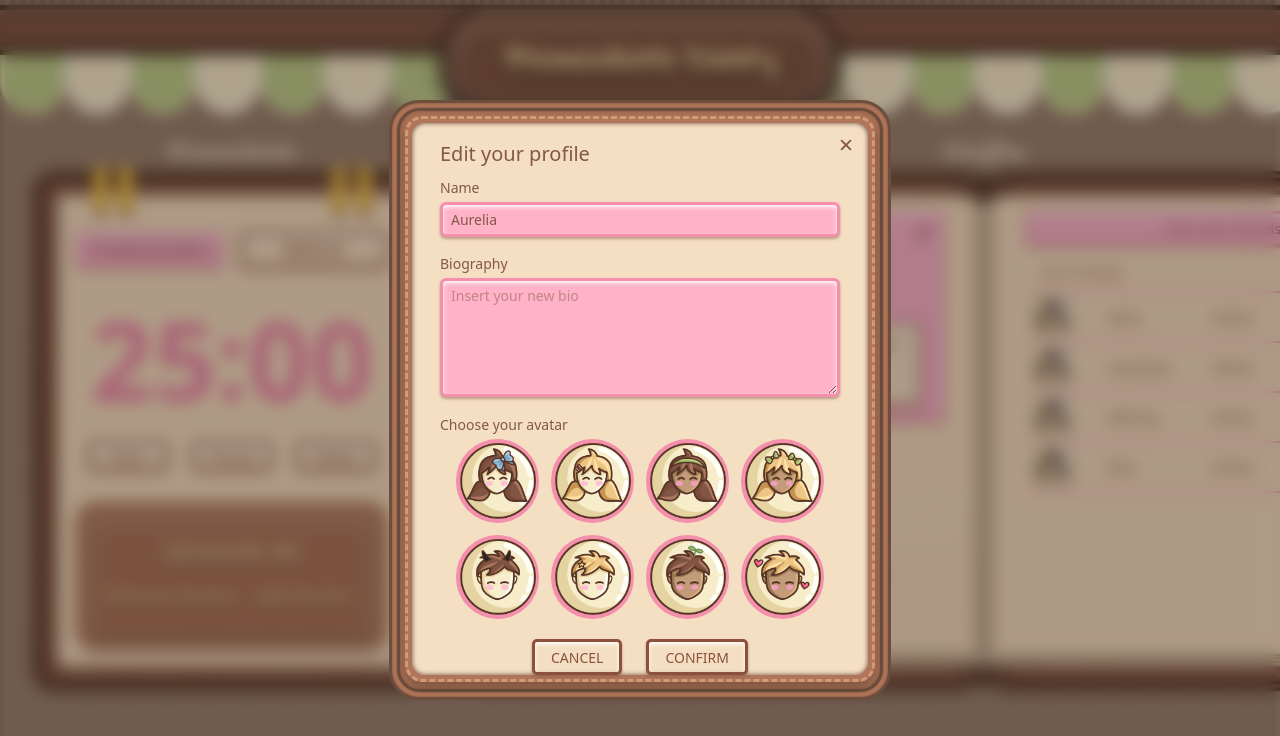
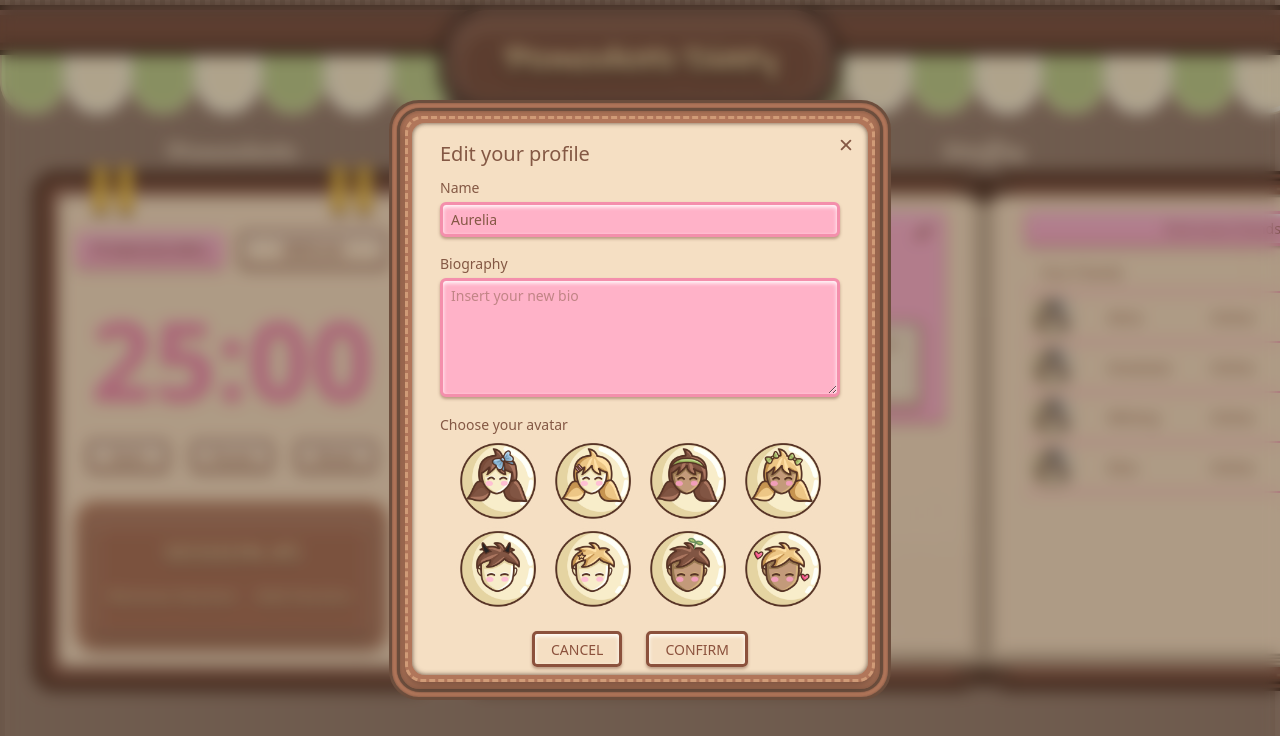
Before and after one commit to eufemia23/Pomodoro-Website, a React (Vite) app: page /profile in a window 1280 px wide. Both pictures are taken after a click on the icon 923 px from the left and 232 px from the top of the page. Shown: the top 736 px of the page. Built offline with nearby package versions, Linux system fonts and the light colour scheme; a web font is replaced by a local one.

Commit message:
Added styling while switching through avatars

```diff
--- a/src/components/EditProfileModal.tsx
+++ b/src/components/EditProfileModal.tsx
@@ -39,6 +39,12 @@ const EditProfileModal = ({ onClose }) => {
     if (inputValueName.trim()) {
       setInputValueName("");
     }
+  };
+
+  const [chosenAvatar, setChosenAvatar] = useState<number>();
+
+  const handleAvatarClick = (avatarIndex: number) => {
+    setChosenAvatar(avatarIndex);
   };
 
   return (
@@ -84,52 +90,100 @@ const EditProfileModal = ({ onClose }) => {
 
                     <div>
                       <div className="mt-3 mb-1">Choose your avatar</div>
-                      <div className="mx-4 grid grid-cols-4 gap-3">
-                        <div className="h-[84px] bg-primary-pink rounded-full flex justify-center items-center">
+                      <div className="mx-4 grid grid-cols-4 gap-x-3 gap-y-1">
+                        <div
+                          className={`h-[84px] rounded-full flex justify-center items-center ${chosenAvatar === 1 ? "bg-accent-dark-green" : "bg-primary-white"}`}
+                        >
                           <div>
-                            <img className="h-19" src={AvatarGLD}></img>
+                            <img
+                              className="h-19 hover:cursor-pointer hover:h-20 duration-100 ease-linear"
+                              onClick={() => handleAvatarClick(1)}
+                              src={AvatarGLD}
+                            ></img>
                           </div>
                         </div>
 
-                        <div className="h-[84px] bg-primary-pink rounded-full flex justify-center items-center">
+                        <div
+                          className={`h-[84px] rounded-full flex justify-center items-center ${chosenAvatar === 2 ? "bg-accent-dark-green" : "bg-primary-white"}`}
+                        >
                           <div>
-                            <img className="h-19" src={AvatarGLL}></img>
+                            <img
+                              className="h-19 hover:cursor-pointer hover:h-20 duration-100 ease-linear"
+                              onClick={() => handleAvatarClick(2)}
+                              src={AvatarGLL}
+                            ></img>
                           </div>
                         </div>
 
-                        <div className="h-[84px] bg-primary-pink rounded-full flex justify-center items-center">
+                        <div
+                          className={`h-[84px] rounded-full flex justify-center items-center ${chosenAvatar === 3 ? "bg-accent-dark-green" : "bg-primary-white"}`}
+                        >
                           <div>
-                            <img className="h-19" src={AvatarGDD}></img>
+                            <img
+                              className="h-19 hover:cursor-pointer hover:h-20 duration-100 ease-linear"
+                              onClick={() => handleAvatarClick(3)}
+                              src={AvatarGDD}
+                            ></img>
                           </div>
                         </div>
 
-                        <div className="h-[84px] bg-primary-pink rounded-full flex justify-center items-center">
+                        <div
+                          className={`h-[84px] rounded-full flex justify-center items-center ${chosenAvatar === 4 ? "bg-accent-dark-green" : "bg-primary-white"}`}
+                        >
                           <div>
-                            <img className="h-19" src={AvatarGDL}></img>
+                            <img
+                              className="h-19 hover:cursor-pointer hover:h-20 duration-100 ease-linear"
+                              onClick={() => handleAvatarClick(4)}
+                              src={AvatarGDL}
+                            ></img>
                           </div>
                         </div>
 
-                        <div className="h-[84px] bg-primary-pink rounded-full flex justify-center items-center">
+                        <div
+                          className={`h-[84px] rounded-full flex justify-center items-center ${chosenAvatar === 5 ? "bg-accent-dark-green" : "bg-primary-white"}`}
+                        >
                           <div>
-                            <img className="h-19" src={AvatarBLD}></img>
+                            <img
+                              className="h-19 hover:cursor-pointer hover:h-20 duration-100 ease-linear"
+                              onClick={() => handleAvatarClick(5)}
+                              src={AvatarBLD}
+                            ></img>
                           </div>
                         </div>
 
-                        <div className="h-[84px] bg-primary-pink rounded-full flex justify-center items-center">
+                        <div
+                          className={`h-[84px] rounded-full flex justify-center items-center ${chosenAvatar === 6 ? "bg-accent-dark-green" : "bg-primary-white"}`}
+                        >
                           <div>
-                            <img className="h-19" src={AvatarBLL}></img>
+                            <img
+                              className="h-19 hover:cursor-pointer hover:h-20 duration-100 ease-linear"
+                              onClick={() => handleAvatarClick(6)}
+                              src={AvatarBLL}
+                            ></img>
                           </div>
                         </div>
 
-                        <div className="h-[84px] bg-primary-pink rounded-full flex justify-center items-center">
+                        <div
+                          className={`h-[84px] rounded-full flex justify-center items-center ${chosenAvatar === 7 ? "bg-accent-dark-green" : "bg-primary-white"}`}
+                        >
                           <div>
-                            <img className="h-19" src={AvatarBDD}></img>
+                            <img
+                              className="h-19 hover:cursor-pointer hover:h-20 duration-100 ease-linear"
+                              onClick={() => handleAvatarClick(7)}
+                              src={AvatarBDD}
+                            ></img>
                           </div>
                         </div>
 
-                        <div className="h-[84px] bg-primary-pink rounded-full flex justify-center items-center">
+                        <div
+                          className={`h-[84px] rounded-full flex justify-center items-center ${chosenAvatar === 8 ? "bg-accent-dark-green" : "bg-primary-white"}`}
+                        >
                           <div>
-                            <img className="h-19" src={AvatarBDL}></img>
+                            <img
+                              className="h-19 hover:cursor-pointer hover:h-20 duration-100 ease-linear"
+                              onClick={() => handleAvatarClick(8)}
+                              src={AvatarBDL}
+                            ></img>
                           </div>
                         </div>
                       </div>
```
